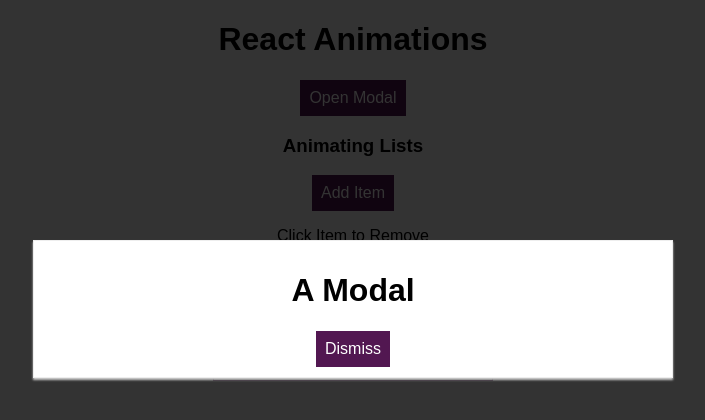
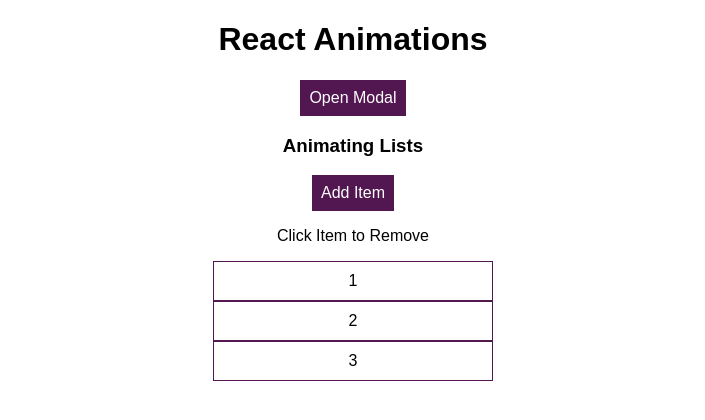
Before and after one commit to danushkapathirana/le-react-animation, a React (Create React App) app: page / in a window 1280 px wide. Shown: the top 420 px of the page, without its empty margins (287-992 px from the left). Built offline with nearby package versions, Linux system fonts and the light colour scheme.

Commit message:
develop show modal and backdrop conditionally using css classes

```diff
--- a/src/App.js
+++ b/src/App.js
@@ -1,4 +1,4 @@
-import React from "react";
+import React, { useState } from "react";
 
 import Modal from "./components/Modal/Modal";
 import Backdrop from "./components/Backdrop/Backdrop";
@@ -7,14 +7,24 @@ import List from "./components/List/List";
 import "./App.css"
 
 const App = () => {
+  const [showModal, setShowModal] = useState(false)
+
+  const openModalHandler = () => {
+    setShowModal(true)
+  }
+
+  const closeModalHandler = () => {
+    setShowModal(false)
+  }
+
   return(
     <div className="App">
       <h1>React Animations</h1>
 
-      <Modal />
-      <Backdrop />
+      <Modal show={showModal} closed={closeModalHandler} />
+      <Backdrop show={showModal}  />
 
-      <button className="Button">Open Modal</button>
+      <button className="Button" onClick={openModalHandler}>Open Modal</button>
       <h3>Animating Lists</h3>
 
       <List />
--- a/src/components/Backdrop/Backdrop.css
+++ b/src/components/Backdrop/Backdrop.css
@@ -7,3 +7,11 @@
     height: 100%;
     background-color: rgba(0,0,0,0.8);
 }
+
+.OpenBackdrop {
+    display: block;
+}
+
+.CloseBackdrop {
+    display: none;
+}
--- a/src/components/Backdrop/Backdrop.js
+++ b/src/components/Backdrop/Backdrop.js
@@ -3,8 +3,10 @@ import React from "react";
 import "./Backdrop.css"
 
 const Backdrop = (props) => {
+    const cssClasses = ["Backdrop", props.show ? "OpenBackdrop" : "CloseBackdrop"]
+
     return(
-        <div className="Backdrop"></div>
+        <div className={cssClasses.join(" ")}></div>
     )
 }
 
--- a/src/components/Modal/Modal.css
+++ b/src/components/Modal/Modal.css
@@ -11,3 +11,11 @@
     left: 25%;
     width: 50%;
 }
+
+.OpenModal {
+    display: block;
+}
+
+.CloseModal {
+    display: none;
+}
--- a/src/components/Modal/Modal.js
+++ b/src/components/Modal/Modal.js
@@ -3,8 +3,10 @@ import React from "react";
 import "./Modal.css"
 
 const Modal = (props) => {
+    const cssClasses = ["Modal", props.show ? "OpenModal" : "CloseModal"]
+
     return(
-        <div className="Modal">
+        <div className={cssClasses.join(" ")}>
             <h1>A Modal</h1>
             <button className="Button" onClick={props.closed}>Dismiss</button>
         </div>
```
